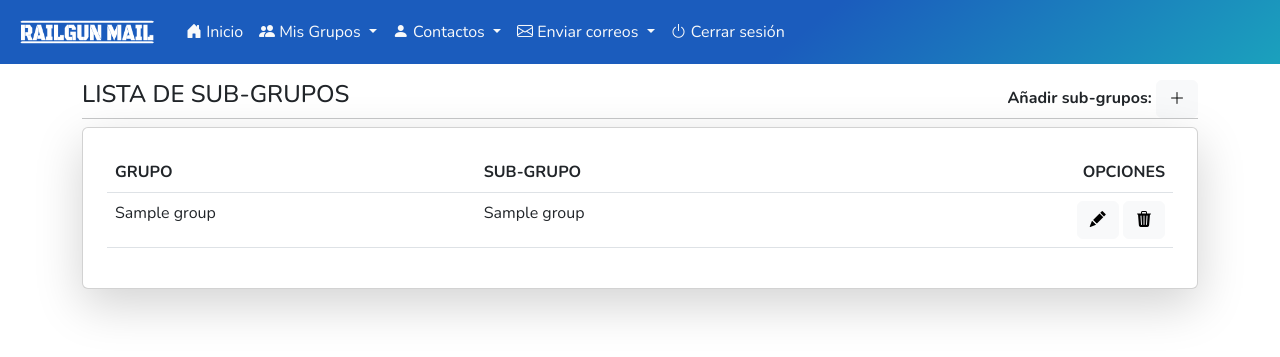
After one commit to spicyarepa-gang/railgunmail, a Flask app: page /subgroups/view in a window 1280 px wide. The commit adds this page. Shown: the top 357 px of the page. Run offline with Flask 2, Linux system fonts and the light colour scheme; a user stored in the database is signed in; tables that the repository leaves empty hold one stand-in row (values such as "Sample post"); some libraries are stand-ins or nearby versions.

Commit message:
tabla de sub-grupos
falta borrar y editar

```diff
--- a/backend/form.py
+++ b/backend/form.py
@@ -28,6 +28,7 @@ class InsertarGroup(FlaskForm):
     dependencia = StringField('Dependencia:', validators=[DataRequired()])
     submit = SubmitField('Ingresar')
 
-class InsertarSubGrupos(FlaskForm):
+class InsertarSubGroups(FlaskForm):
+    grupo = SelectField('Grupo perteneciente:', choices=[], validators=[DataRequired()])
     nombre = StringField('Nombre del subgrupo:', validators=[DataRequired()])
     submit = SubmitField('Ingresar')
--- a/backend/groups/admin_groupstypes.py
+++ b/backend/groups/admin_groupstypes.py
@@ -40,8 +40,6 @@ def delete_groupstypes(id):
     db.session.commit()
     return redirect(url_for('groupstypes.view_groups_types'))
 
-
-
 #GROUPSTYPES VIEW
 from sqlalchemy import desc, asc
 @groupstypes.route('/groupsTypes/view', methods=['GET', 'POST'])
--- /dev/null
+++ b/backend/groups/admin_sub_groups.py
@@ -0,0 +1,34 @@
+from flask import Blueprint, render_template, redirect, url_for, request
+from backend.form import AccesoLogin, InsertarSubGroups
+from backend.models import Admin, Groups, SubGroups
+from flask_login import login_required, login_user, logout_user
+from vendors.database import db
+
+subgroups = Blueprint('subgroups', __name__)
+
+
+#SUBGROUPS VIEW
+from sqlalchemy import desc, asc
+@subgroups.route('/subgroups/view', methods=['GET', 'POST'])
+@login_required
+def view_subgroups():
+    view_sub_groups = db.session.query(SubGroups, Groups).select_from(SubGroups).join(Groups).all()
+    return render_template('groups/view_subgroups.html', data=view_sub_groups)
+
+#SUBGROUPS VIEW
+from sqlalchemy import desc, asc
+@subgroups.route('/subgroups/add', methods=['GET', 'POST'])
+@login_required
+def add_subgroups():
+    available_groups = Groups.query.all()
+    add= InsertarSubGroups ()
+    add.grupo.choices = [(i.id, i.nombre) for i in available_groups]
+
+    if add.validate_on_submit(): #validamos datos
+        grupo = add.grupo.data
+        nombre = add.nombre.data
+        add_subgroups = SubGroups(id_group=grupo, nombre=nombre)
+        db.session.add(add_subgroups)
+        db.session.commit()
+        return redirect(url_for('subgroups.add_subgroups'))
+    return render_template('groups/agregar_subgrupos.html',form=add)
--- a/main.py
+++ b/main.py
@@ -14,10 +14,11 @@ db.init_app(app)
 from backend.contactos.admin_contactos import email
 from backend.groups.admin_groups import groups
 from backend.groups.admin_groupstypes import groupstypes
+from backend.groups.admin_sub_groups import subgroups
 app.register_blueprint(email)
 app.register_blueprint(groups)
 app.register_blueprint(groupstypes)
-
+app.register_blueprint(subgroups)
 
 from flask_login import LoginManager
 login = LoginManager()
--- a/templates/base_email.html
+++ b/templates/base_email.html
@@ -29,6 +29,7 @@
                 <ul class="dropdown-menu">
                   <li><a class="dropdown-item" href="{{ url_for('groupstypes.view_groups_types')}}">Tipos de Grupos </a></li>
                   <li><a class="dropdown-item" href="{{ url_for('groups.view_groups')}}">Lista de grupos</a></li>
+                  <li><a class="dropdown-item" href="{{ url_for('subgroups.view_subgroups')}}">Lista de sub-grupos</a></li>
                 </ul>
               </li>
               <li class="nav-item dropdown">
--- a/templates/groups/view_groups_types.html
+++ b/templates/groups/view_groups_types.html
@@ -14,13 +14,13 @@
         <thead>
             <th>ID</th>
             <th>NOMBRE</th>
-            <th>OPCIONES</th>
+            <th class="text-end">OPCIONES</th>
         </thead>
         {% for item in data %}
         <tbody>
             <td>{{ item.id }}</td>
             <td>{{ item.nombre }}</td>
-            <td>
+            <td class="text-end">
                 <a href="{{ url_for('groupstypes.update_groupstypes', id=item.id)}}"><button type="submit" class="btn btn-light"><i class="bi bi-pencil-fill"></i></button></a>
                 <a href="{{ url_for('groupstypes.delete_groupstypes', id=item.id)}}"><button type="submit" class="btn btn-light"><i class="bi bi-trash3-fill"></i></button></a>
             </td>
--- /dev/null
+++ b/templates/groups/view_subgroups.html
@@ -0,0 +1,31 @@
+{% extends 'base_email.html' %}
+
+
+{% block title %} Ver tipos de grupos {% endblock %}
+
+{% block content %}
+<div class="row">
+    <div class="col mt-3"><h4>LISTA DE SUB-GRUPOS</h4></div>
+    <div class="col mt-3"><span class="float-end"><b>Añadir sub-grupos: </b><a href="{{ url_for('subgroups.add_subgroups') }}" class="btn btn-light"><i class="bi bi-plus-lg"></i></a></span></div>
+</div><hr>
+
+<div class="card p-4 shadow-lg mt-2 animate__animated animate__fadeInDown table-responsive">
+    <table class="table">
+        <thead>
+            <th>GRUPO</th>
+            <th>SUB-GRUPO</th>
+            <th class="text-end">OPCIONES</th>
+        </thead>
+        {% for subgroups, groups in data %}
+        <tbody>
+            <td>{{ groups.nombre }}</td>
+            <td>{{ subgroups.nombre }}</td>
+            <td class="text-end">
+                <a href=""><button type="submit" class="btn btn-light"><i class="bi bi-pencil-fill"></i></button></a>
+                <a href=""><button type="submit" class="btn btn-light"><i class="bi bi-trash3-fill"></i></button></a>
+            </td>
+        </tbody>
+        {% endfor %}
+    </table>
+</div>
+{% endblock %}
```
Also changed, not shown: templates/groups/agregar_subgrupos.html (added, +27 -0 lines), templates/groups/view_groups.html (+3 -36 lines).
